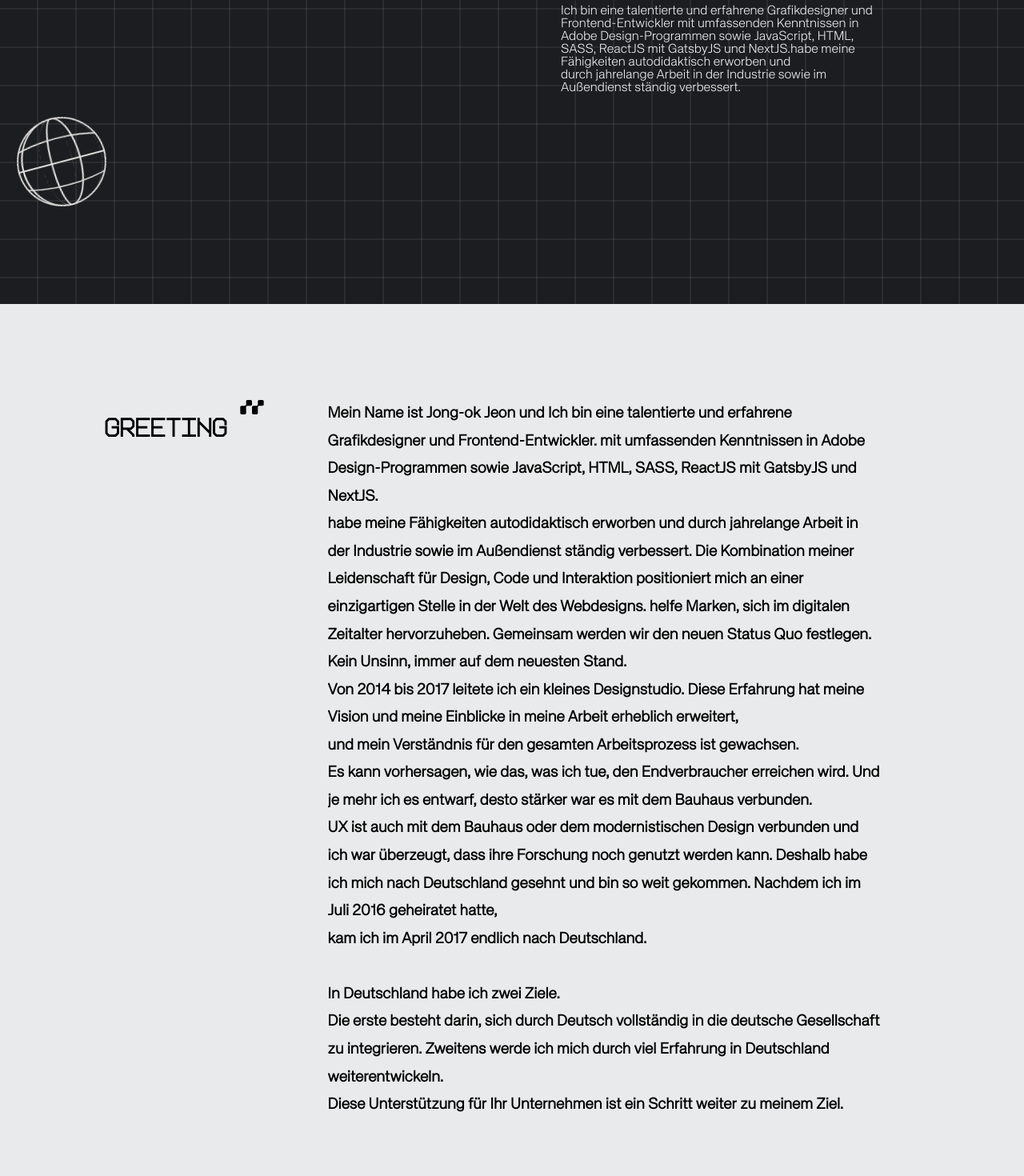
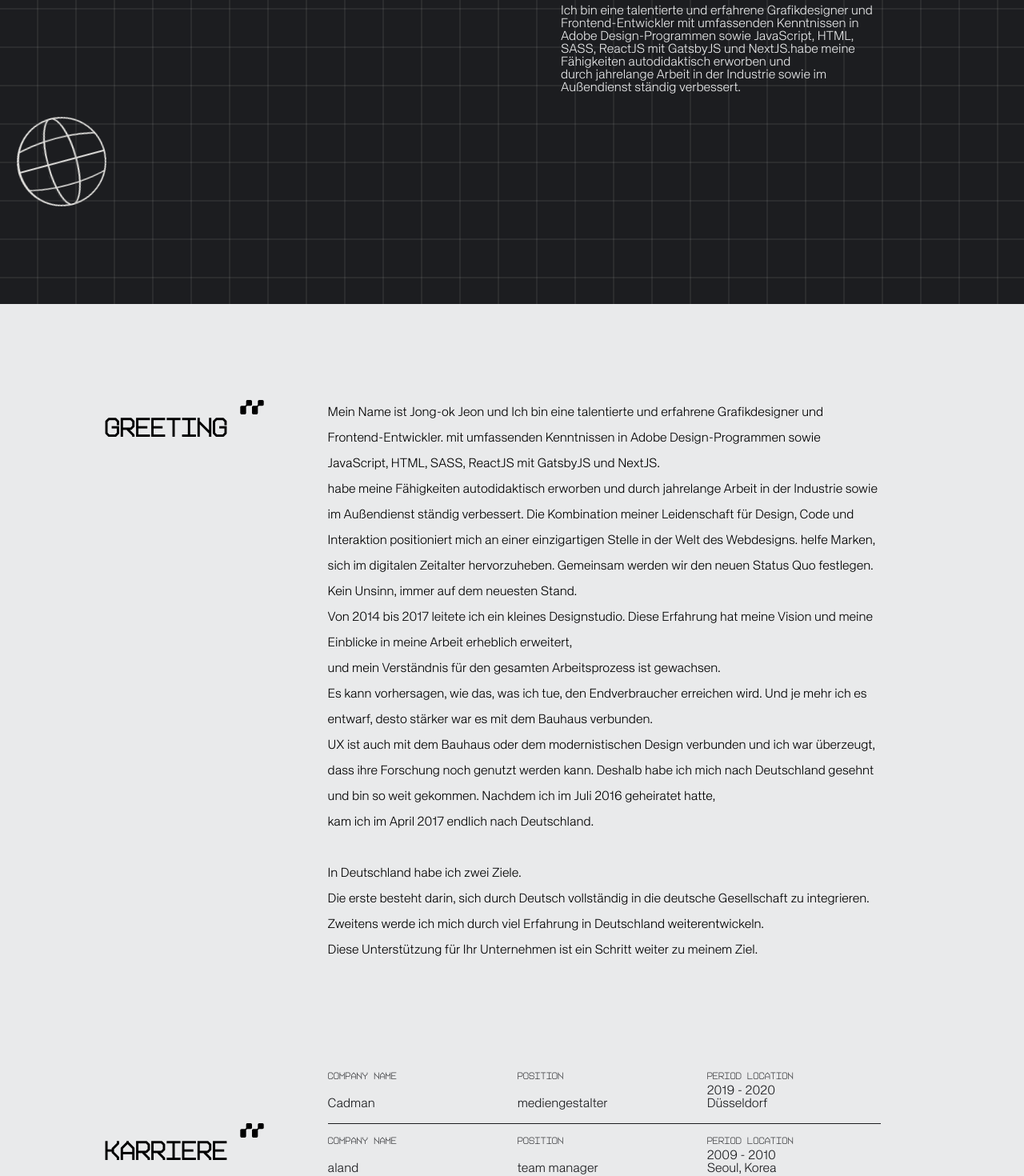
Before and after one commit to bozo13/nextportfolio, a Next.js app: page /about in a window 1280 px wide. Shown: the part 180-1650 px from the top of the page at 80% size. Built offline with nearby package versions, Linux system fonts and the light colour scheme.

Commit message:
useInview

```diff
--- a/src/app/about/page.js
+++ b/src/app/about/page.js
@@ -9,6 +9,8 @@ import { MaskText } from '@/components/MaskedText';
 import { MaskList } from '@/components/MaskedList';
 import Quote from "@/components/quote";
 import BackToTopButton from "@/components/BacktoTop"
+import { Faehigkeiten } from '@/components/Faehigkeiten';
+import { Sprache } from '@/components/Sprache';
 
 const phrases = [
     "Mein Name ist Jong-ok Jeon und Ich bin eine talentierte und erfahrene Grafikdesigner und Frontend-Entwickler. mit umfassenden Kenntnissen in Adobe Design-Programmen sowie JavaScript, HTML, SASS, ReactJS mit GatsbyJS und NextJS. ",
@@ -105,6 +107,31 @@ const abschlusseData =[
   }
 ]
 
+const faehigkeitenlist = [
+  {
+    name: "Adobe Creative Suite \n Illustrator / Photoshop / Indesign",
+    explain: "Grafik Programm ",
+  },
+  {
+    name: "HTML / CSS / Javascript Frameworks \n ReactJS (including GatsbyJS, NextJS)",
+    explain: "web development ",
+  },
+  {
+    name: "adobe XD / Figma ",
+    explain: "as a prototyping tool",
+  },
+]
+const sprachelist = [
+  {
+    name: "Koreanische",
+    explain: "Muttersprache",
+  },
+  {
+    name: "Deutsche",
+    explain: "Mittelstufe B2",
+  },
+
+]
 
 export default function Page() {
     const pathname = usePathname()
@@ -125,9 +152,10 @@ export default function Page() {
           <div className={Style.about} >
           <div className='spacer-xs'/>
             <div className={Style.karrierTitle }  data-scroll data-scroll-speed={0.1}>
-
+              <div className='flex'>
               <h1 >Greeting  </h1>
               <Quote />
+              </div>
             </div>
           </div>
 
@@ -147,8 +175,10 @@ export default function Page() {
           <div className={Style.about} >
           <div className='spacer-xs'/>
             <div className={Style.karrierTitle  } data-scroll data-scroll-speed={0.1}>
+            <div className='flex'>
                 <h1 >KARRIERE</h1>
                 <Quote />
+              </div>
               </div>
           </div>
 
@@ -165,8 +195,10 @@ export default function Page() {
           <div className={Style.about} >
           <div className='spacer-xs'/>
             <div className={Style.karrierTitle  } data-scroll data-scroll-speed={0.1}>
+            <div className='flex'>
                 <h1 >Abschlüsse  </h1>
                 <Quote />
+                </div>
               </div>
           </div>
 
@@ -179,76 +211,48 @@ export default function Page() {
 
       </Container>
 
+
       <Container className={Style.container} >
           <div className={Style.about} >
-          <div className='spacer-xs'/>
+
             <div className={Style.karrierTitle } data-scroll data-scroll-speed={0.1}>
+            <div className='flex'>
+
             <h1 > FÄHIGKEITEN</h1>
                 <Quote />
               </div>
               </div>
+          </div>
             <div className={Style.faehigkeiten}>
+            <div className='spacer-s'/>
+            <Faehigkeiten faehigkeitenlist={faehigkeitenlist} />
 
-              <div className={Style.faehigkeitenBox}>
-                <h1 >
-                  01
-                </h1>
-                <h3>  Adobe Creative Suite<br/>Illustrator / Photoshop / Indesign</h3>
-                <p> Grafik Programm </p>
             </div>
-              <div className={Style.faehigkeitenBox}>
-                <h1 >
-                  02
-                </h1>
-                <h3> HTML / CSS / Javascript Frameworks <br/>
-                    ReactJS (including GatsbyJS, NextJS) </h3>
-                <p> web development</p>
-              </div>
-              <div className={Style.faehigkeitenBox}>
-                <h1 >
-                  03
-                </h1>
-                <h3> adobe XD / Figma <br/> <br/> </h3>
-                <p> as a prototyping tool</p>
-              </div>
-            </div>
-
-
       </Container>
-
       <Container className={Style.container} >
           <div className={Style.about} >
-          <div className='spacer-xs'/>
+
             <div className={Style.karrierTitle } data-scroll data-scroll-speed={0.1}>
-                <h1 > sprache </h1>
+            <div className='flex'>
+            <h1 > SPRACHE</h1>
                 <Quote />
                 </div>
               </div>
-
-            <div className={Style.greeting}>
-            <div className='spacer-xs'/>
-             <div className={Style.language}>
-
-                <div className={Style.languageBox}>
-                  <h3 className={Style.languageelement}>Koreanische</h3>
-                  <p>Muttersprache</p>
           </div>
-
-                <div className={Style.languageBox}>
-                  <h3 className={Style.languageelement}>Deutsch</h3>
-                  <p>Mittelstufe B2</p>
-                </div>
+            <div className={Style.faehigkeiten}>
+                   <div className='spacer-s'/>
+            <Sprache sprachelist={sprachelist} />
 
             </div>
+      </Container>
 
 
+      <Container className={Style.container} >
+      <div className='spacer-xs'/>
+
+        <div className={Style.BackToTopButton}>
+        <BackToTopButton />
         </div>
-
-
-      </Container>
-      <Container className={Style.container} >
-        <div className='spacer'/>
-        <BackToTopButton />
       </Container>
 
       <Footer/>
--- a/src/app/about/page.module.scss
+++ b/src/app/about/page.module.scss
@@ -25,7 +25,7 @@
         margin-left: 1em;
     }
      @include breakpoint(small){
-
+     width: 100%;
     }
 
 
@@ -68,11 +68,8 @@
 
         @include breakpoint(small){
             margin: 50px 0px;
-            width: auto;
-
-
-
-            }
+            width: 100%
+           }
 
         svg{
             width: 30px;
@@ -146,8 +143,10 @@
     display: flex;
     position: relative;
     flex-wrap: wrap;
-
-
+    flex-direction: row;
+    @include breakpoint(small){
+        width: 100%;
+      }
 }
 .faehigkeitenBox{
     position: relative;
@@ -156,10 +155,11 @@
     margin-right: 1em;
 
     h1{
-        font-size: 2.5em;
+        font-size: 2.2em;
     }
     h3{
-        font-family: var(--font-text);
+        font-family: var(--font-base);
+        font-size: 1em;
     }
 
    }
@@ -179,3 +179,20 @@
     font-family: var(--font-base);
 
 }
+.BackToTopButton {
+    display: flex;
+    width: 100%;
+    justify-content: flex-end;
+    align-items: center;
+    margin-bottom: 25vh;
+
+    button {
+        border: 0;
+        padding: 30px 100px ;
+        font-family: var(--font-text);
+        color: var(--color-light);
+        background-color: var(--color-dark);
+        cursor: pointer;
+
+    }
+}
--- a/src/app/globals.css
+++ b/src/app/globals.css
@@ -1,4 +1,3 @@
-
 :root {
     --color-dark: #1C1D20;
     --color-dark-dark: #141517;
@@ -66,7 +65,9 @@ h1,h2,h3,h4,h5,h6{
   font-family: var(--font-base);
 }
 
-
+.flex{
+  display: flex;
+}
 a{
     text-decoration: none;
     color: white;
@@ -82,6 +83,7 @@ a{
 .min-h-screenHeightWithoutHeader { min-height:calc(100vh - 101px)}
 .spacer {
   height: 50vh;
+
 }
 .spacer-s {
   height: 25vh;
@@ -93,6 +95,16 @@ a{
 @media only screen and (max-width: 600px) {
     body {
         overflow: auto;
+    }
+    .spacer {
+      height: 10vh;
+
+    }
+    .spacer-s {
+      height: 5vh;
+    }
+    .spacer-xs {
+      height: 3vh;
     }
   }
 
--- /dev/null
+++ b/src/components/Faehigkeiten/index.jsx
@@ -0,0 +1,54 @@
+import { motion } from 'framer-motion';
+import { useInView } from 'react-intersection-observer';
+import styles from './style.module.scss'
+
+
+export function Faehigkeiten({ faehigkeitenlist }) {
+
+    const animation = {
+      initial: {y: "100%", opacity:0 },
+      enter: i => ({y: "0", opacity:"100%" , transition: {duration: 0.75, ease: [0.33, 1, 0.68, 1],  delay: 0.2 * i}}),
+      exit: i => ({y: "100%",opacity:0, transition: {duration: 0.75, ease: [0.33, 1, 0.68, 1],  delay: 0.2 * i}})
+    }
+
+    const lineAnim ={
+      initial: { width:"0%" },
+      enter:i => ( { width:"100%" , transition: {duration: 0.75, ease: [0.33, 1, 0.68, 1], delay: 0.2 * i}}),
+      exit: i => ( { width:"0%" , transition: {duration: 0.75, ease: [0.33, 1, 0.68, 1], delay: 0.2 * i}}),
+
+    }
+
+    const { ref, inView, entry } = useInView({
+      threshold: 0.1,
+      triggerOnce: false
+    });
+
+
+    return(
+
+
+        <ul ref={ref} className={styles.lineMask}>
+        {
+         faehigkeitenlist.map( (Children, index) => {
+            return (
+              <li>
+               <motion.div className= {styles.singletablerow}  key={index}  custom={index} variants={animation} initial="initial" animate={inView ? "enter" : "exit"}>
+                <div className= {styles.singletablecol}>
+                  <div>
+                  <h1>{"0"+(index + 1)+ "."}</h1>
+                  <p>{Children.name}</p>
+                  </div>
+                  <p>{Children.explain}</p>
+                </div>
+
+              </motion.div>
+              <motion.div className={styles.borderBottom}   key={index}  custom={index} initial="initial" variants={lineAnim} animate={inView ? "enter" : "exit"}  />
+                </li>
+          )
+          })
+        }
+          </ul>
+
+
+    )
+  }
--- /dev/null
+++ b/src/components/Faehigkeiten/style.module.scss
@@ -0,0 +1,83 @@
+@import "@/app/styles/mixin";
+
+
+
+
+.lineMask{
+    overflow: hidden;
+    list-style: none;
+    margin: 0;
+    padding: 0;
+    display: flex;
+    width: 100%;
+
+    @include breakpoint(small){
+      flex-direction: column;
+    }
+  }
+
+  .lineMask li{
+    margin-right: 0.5em;
+    list-style: none;
+    width: calc(33% - 0.25em );
+    min-height: 30vh;
+
+    @include breakpoint(small){
+      width: 100%;
+      min-height: auto;
+    }
+
+  }
+
+.singletablerow {
+
+}
+.singletablecol{
+
+
+  display: flex;
+  flex-direction: column;
+  justify-content: space-between;
+  min-height: 17em;
+  @include breakpoint(small){
+    min-height: 5em;
+  }
+
+
+  h1{
+    font-size: 2em;
+  }
+  p:nth-child(3){
+    font-family: var(--font-text);
+    font-size: 1em;
+    padding:1em 0;
+    margin: 0;
+    color: var(--color-dark);
+    white-space: pre-line;
+
+    @include breakpoint(small){
+      font-size: 0.8em;
+    }
+
+}
+    p:nth-child(2){
+        font-family: var(--font-base);
+        font-size: 1em;
+        padding:1em 0;
+        margin: 0;
+        color: var(--color-dark);
+        white-space: pre-line;
+        @include breakpoint(small){
+          font-size: 0.8em;
+        }
+
+    }
+
+}
+.borderBottom {
+    position: relative;
+    width: 100%;
+    height: 1px;
+    background-color: var(--color-dark)
+
+}
--- a/src/components/MaskedList/style.module.scss
+++ b/src/components/MaskedList/style.module.scss
@@ -1,3 +1,6 @@
+@import "@/app/styles/mixin";
+
+
 
 
 .container {
@@ -29,7 +32,7 @@
 
   .lineMask li{
     margin: 0px;
-    font-weight: 700;
+
     list-style: none;
   }
 
@@ -54,12 +57,20 @@
     span{
         font-family: var(--font-base);
         font-size: 0.75em;
+        color: var(--color-dark);
+        @include breakpoint(small){
+          font-size: 0.5em;
+        }
     }
     p{
         font-family: var(--font-text);
         font-size: 1em;
         padding: 0;
         margin: 0;
+        color: var(--color-dark);
+        @include breakpoint(small){
+          font-size: 0.8em;
+        }
 
     }
 
--- a/src/components/MaskedText/style.module.scss
+++ b/src/components/MaskedText/style.module.scss
@@ -1,11 +1,18 @@
+@import "@/app/styles/mixin";
+
+
+
 .textContainer{
   display: flex;
   flex-direction: column;
-  font-size: 1.2em;
+  font-size: 1em;
   font-family: var(--font-text);
   width: 100%;
-  line-height: 1.8em;
+  line-height: 2em;
   white-space: pre-line;
+  @include breakpoint(small){
+    font-size: 0.8em;
+  }
 
 }
 .container {
@@ -23,5 +30,5 @@
 
   .lineMask p{
     margin: 0px;
-    font-weight: 700;
+
   }
--- /dev/null
+++ b/src/components/Sprache/index.jsx
@@ -0,0 +1,52 @@
+import { motion } from 'framer-motion';
+import { useInView } from 'react-intersection-observer';
+import styles from './style.module.scss'
+
+
+export function Sprache({ sprachelist }) {
+
+    const animation = {
+      initial: {y: "100%", opacity:0 },
+      enter: i => ({y: "0", opacity:"100%" , transition: {duration: 0.75, ease: [0.33, 1, 0.68, 1],  delay: 0.2 * i}}),
+      exit: i => ({y: "100%",opacity:0, transition: {duration: 0.75, ease: [0.33, 1, 0.68, 1],  delay: 0.2 * i}})
+    }
+
+    const lineAnim ={
+      initial: { width:"0%" },
+      enter:i => ( { width:"100%" , transition: {duration: 0.75, ease: [0.33, 1, 0.68, 1], delay: 0.2 * i}}),
+      exit: i => ( { width:"0%" , transition: {duration: 0.75, ease: [0.33, 1, 0.68, 1], delay: 0.2 * i}}),
+
+    }
+
+    const { ref, inView, entry } = useInView({
+      threshold: 0.1,
+      triggerOnce: false
+    });
+
+
+    return(
+
+
+        <ul ref={ref} className={styles.lineMask}>
+        {
+         sprachelist .map( (Children, index) => {
+            return (
+              <li>
+               <motion.div className= {styles.singletablerow}  key={index}  custom={index} variants={animation} initial="initial" animate={inView ? "enter" : "exit"}>
+                <div className= {styles.singletablecol}>
+
+                  <p>{Children.name}</p>
+                  <p>{Children.explain}</p>
+                </div>
+
+              </motion.div>
+              <motion.div className={styles.borderBottom}   key={index}  custom={index} initial="initial" variants={lineAnim} animate={inView ? "enter" : "exit"}  />
+                </li>
+          )
+          })
+        }
+          </ul>
+
+
+    )
+  }
--- /dev/null
+++ b/src/components/Sprache/style.module.scss
@@ -0,0 +1,67 @@
+@import "@/app/styles/mixin";
+
+
+
+
+.lineMask{
+    overflow: hidden;
+    list-style: none;
+    margin: 0;
+    padding: 0;
+    display: flex;
+    width: 100%;
+  }
+
+  .lineMask li{
+    margin-right: 0.5em;
+    list-style: none;
+    width: calc(33% - 0.25em );
+
+
+
+  }
+
+.singletablerow {
+
+}
+.singletablecol{
+
+  justify-content: space-between;
+
+  h1{
+    font-size: 2em;
+  }
+  p:nth-child(3){
+    font-family: var(--font-base);
+    font-size: 1em;
+    padding:1em 0;
+    margin: 0;
+    color: var(--color-dark);
+    white-space: pre-line;
+
+    @include breakpoint(small){
+      font-size: 0.8em;
+    }
+
+}
+    p:nth-child(2){
+        font-family: var(--font-text);
+        font-size: 1em;
+        padding:1em 0;
+        margin: 0;
+        color: var(--color-dark);
+        white-space: pre-line;
+        @include breakpoint(small){
+          font-size: 0.8em;
+        }
+
+    }
+
+}
+.borderBottom {
+    position: relative;
+    width: 100%;
+    height: 1px;
+    background-color: var(--color-dark)
+
+}
```
Lines whose indentation alone changed are shown as unchanged.
